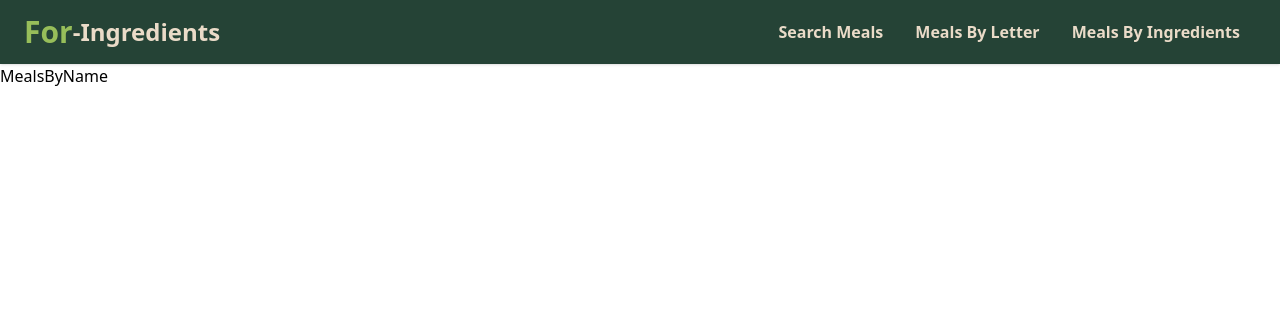
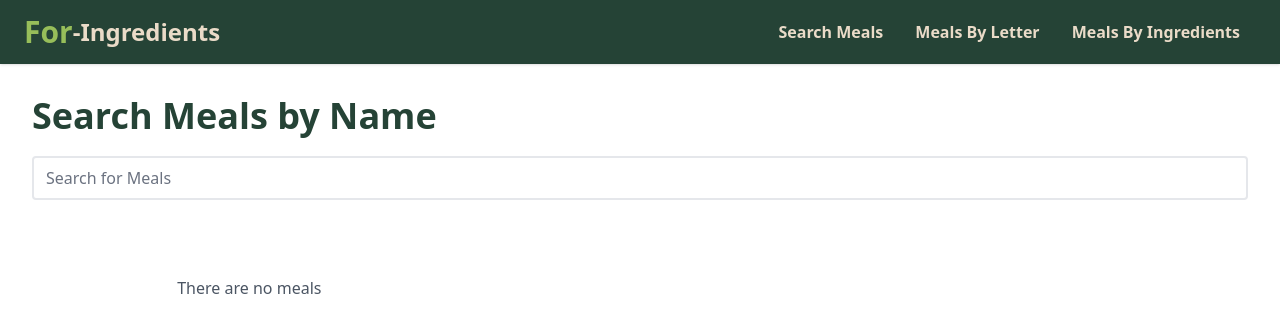
Before and after one commit to yousufatef/For-Ingredients, a Vue app: page /by-name/1 in a window 1280 px wide. Shown: the top 332 px of the page. Built offline with nearby package versions, Linux system fonts and the light colour scheme.

Commit message:
searchByName page UI and API

```diff
--- a/package.json
+++ b/package.json
@@ -15,6 +15,7 @@
     "vue-router": "^4.4.0"
   },
   "devDependencies": {
+    "@tailwindcss/forms": "^0.5.7",
     "@vitejs/plugin-vue": "^5.0.5",
     "autoprefixer": "^10.4.19",
     "postcss": "^8.4.38",
--- a/src/Store/MealStore.js
+++ b/src/Store/MealStore.js
@@ -1,3 +1,4 @@
+import axios from "axios";
 import { defineStore } from "pinia";
 
 export const useMealStore = defineStore("meal", {
@@ -7,7 +8,17 @@ export const useMealStore = defineStore("meal", {
     mealsByIngredient: [],
     ingredient: {},
   }),
-
-  getters: {},
-  actions: {},
+  actions: {
+    async searchMeals(name) {
+      try {
+        const response = await axios.get(
+          `https://www.themealdb.com/api/json/v1/1/search.php?s=${name}`
+        );
+        this.searchedMeals = response.data.meals || [];
+      } catch (error) {
+        console.error("Error fetching meals:", error);
+        this.searchedMeals = []; // Reset in case of error
+      }
+    },
+  },
 });
--- a/src/views/MealsByName.vue
+++ b/src/views/MealsByName.vue
@@ -1,7 +1,32 @@
 <template>
-  <div>MealsByName</div>
+  <div class="p-8 pb-0 text-primary-color">
+    <h1 class="text-4xl font-bold mb-2">Search Meals by Name</h1>
+    <div class="py-3">
+      <input
+        type="text"
+        class="rounded border-2 bg-white border-gray-200 focus:ring-primary-color focus:border-primary-color w-full"
+        placeholder="Search for Meals"
+        v-model="mealName"
+        @input="searchMeal"
+      />
+    </div>
+
+    <Meals :meals="meals" />
+  </div>
 </template>
 
-<script setup></script>
+<script setup>
+import { ref, computed } from "vue";
+import { useMealStore } from "../Store/MealStore";
+import Meals from "../components/Meals.vue";
 
-<style lang="scss" scoped></style>
+const mealName = ref("");
+const mealStore = useMealStore();
+
+const searchMeal = () => {
+  mealStore.searchMeals(mealName.value);
+};
+
+// Computed property to get the meals from the store
+const meals = computed(() => mealStore.searchedMeals);
+</script>
--- a/tailwind.config.js
+++ b/tailwind.config.js
@@ -1,9 +1,6 @@
 /** @type {import('tailwindcss').Config} */
 export default {
-  content: [
-    "./index.html",
-    "./src/**/*.{vue,js,ts,jsx,tsx}",
-  ],
+  content: ["./index.html", "./src/**/*.{vue,js,ts,jsx,tsx}"],
   theme: {
     extend: {
       colors: {
@@ -22,5 +19,5 @@ export default {
       md: "768px",
     },
   },
-  plugins: [],
-}
+  plugins: [require("@tailwindcss/forms")],
+};
```
Also changed, not shown: 1 other file (tests, documents, lock files or other folders).
